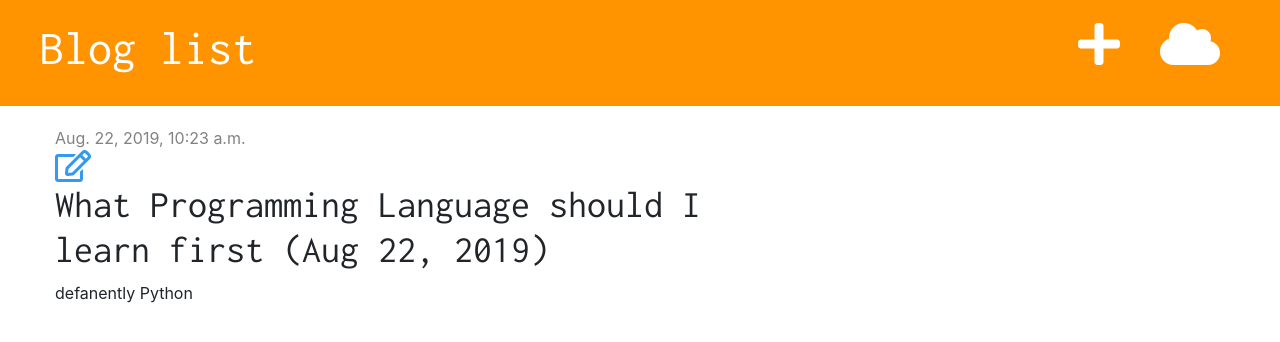
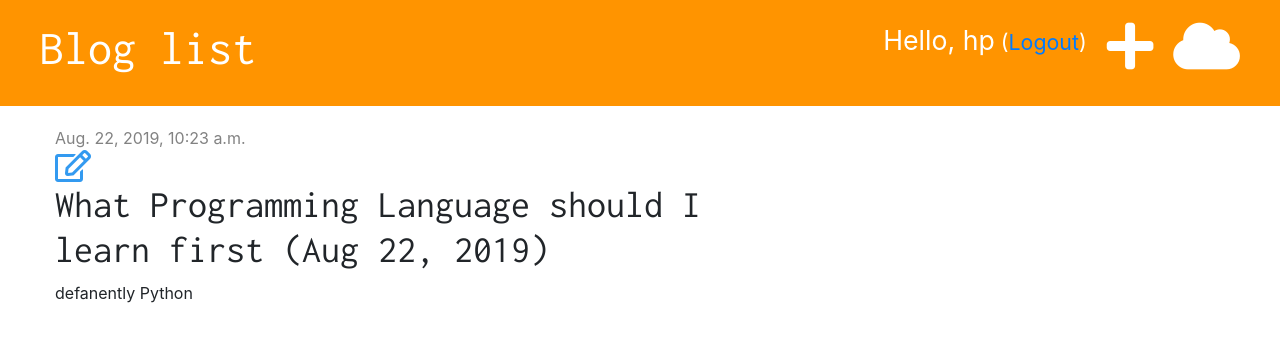
Before and after one commit to mujeeb-merwat/my_django_site, a Django app: page /post/1/ in a window 1280 px wide. Shown: the top 342 px of the page. Run offline with Django 3.2, Linux system fonts and the light colour scheme; a user stored in the database is signed in; data comes from the database, SQL or seed files in the repository; both versions use the stored data as it was after the commit; some libraries are stand-ins or nearby versions.

Commit message:
Add Logout functionality from frontend.

```diff
--- a/blog/static/css/blog.css
+++ b/blog/static/css/blog.css
@@ -44,5 +44,6 @@ h1, h2, h3, h4 {
 .page-header .top-menu{
     color: ffffff;
     float: right;
-    margin-right: 40px;
+    margin-right: 20px;
+    font-size: 20pt;
 }
--- a/blog/templates/blog/base.html
+++ b/blog/templates/blog/base.html
@@ -13,11 +13,13 @@
 
 <div class="page-header">
     {% if user.is_authenticated %}
-        <a href="{% url 'unpublished_posts' %}" class="top-menu"><i class="fas fa-cloud fa-3x"></i></a>
-        <a href="{% url 'post_new' %}" class="top-menu" ><i class="fas fa-plus fa-3x"></i></a>
+        <a href="{% url 'unpublished_posts' %}" class="top-menu"><i class="fas fa-cloud fa-2x"></i></a>
+        <a href="{% url 'post_new' %}" class="top-menu"><i class="fas fa-plus fa-2x"></i></a>
+        <p class="top-menu">Hello, {{ user.username }}<small> (<a href="{% url 'logout' %}">Logout</a>) </small></p>
     {% else %}
-        <a href="{% url 'login' %}" class="top-menu"><i class="fas fa-sign-in-alt fa-3x"></i></a>
+        <a href="{% url 'login' %}" class="top-menu"><i class="fas fa-sign-in-alt fa-2x"></i></a>
     {% endif %}
+
     <h1><a href="{% url 'post_list' %}">Blog list</a></h1>
 </div>
 
--- a/blog/urls.py
+++ b/blog/urls.py
@@ -1,7 +1,5 @@
 from django.urls import path
 from . import views
-from django.contrib.auth import views as auth_views
-#from django.contrib.auth.views import LoginView
 
 
 urlpatterns = [
@@ -11,5 +9,4 @@ urlpatterns = [
     path('post/<int:pk>/edit/', views.post_edit, name='post_edit'),
     path('unpublished/', views.unpublished_posts, name='unpublished_posts'),
     path('post/<int:pk>/publish/', views.post_publish, name="post_publish"),
-    path('accounts/login/', auth_views.LoginView.as_view(template_name='registration/login.html'), name='login'),
 ]
--- a/mysite/settings.py
+++ b/mysite/settings.py
@@ -28,6 +28,7 @@ DEBUG = True
 ALLOWED_HOSTS = []
 
 LOGIN_REDIRECT_URL = 'post_list'
+LOGOUT_REDIRECT_URL = 'post_list'
 
 
 # Application definition
--- a/mysite/urls.py
+++ b/mysite/urls.py
@@ -15,8 +15,12 @@ Including another URLconf
 """
 from django.urls import path, include
 from django.contrib import admin
+from django.contrib.auth import views as auth_views
+
 
 urlpatterns = [
     path('admin/', admin.site.urls),
-    path('', include('blog.urls'))
+    path('accounts/login/', auth_views.LoginView.as_view(), name='login'),
+    path('accounts/logout/', auth_views.LogoutView.as_view(), name='logout'),
+    path('', include('blog.urls')),
 ]
```
Also changed, not shown: db.sqlite3.
